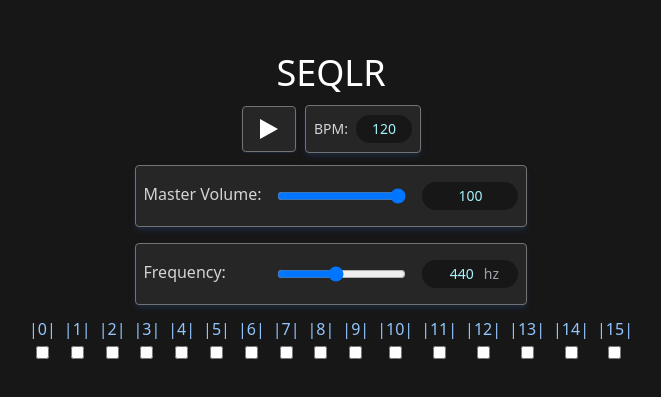
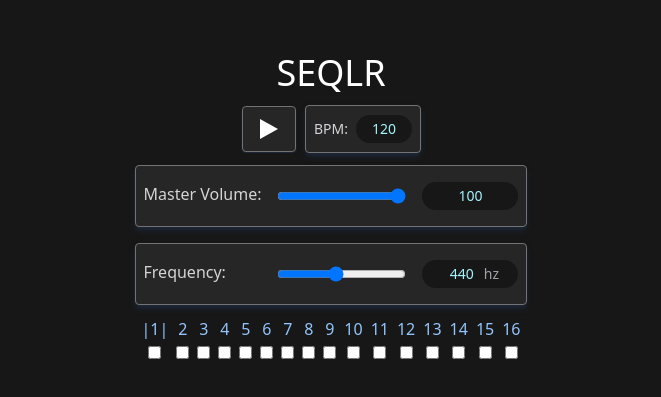
Before and after one commit to wjeffreys96/seqlr, a React (Vite) app: page / in a window 1280 px wide. Shown: the part 191-588 px from the top of the page, without its empty margins (309-970 px from the left). Built offline with nearby package versions, Linux system fonts and the light colour scheme.

Commit message:
change currentNote to state, lift to App

```diff
--- a/src/App.tsx
+++ b/src/App.tsx
@@ -7,6 +7,7 @@ import Scheduler from "./components/Scheduler";
 import Sequencer from "./components/Sequencer";
 import { cn } from "./utils/cn";
 import { Button } from "./components/ui/MovingBorder";
+
 
 export default function App() {
   // console.log("Rendering App...");
@@ -18,6 +19,7 @@ export default function App() {
   const freqRef = useRef<HTMLInputElement>(null);
   const [freqVal, setFreqVal] = useState<number>(440);
   const [selectedBoxes, setSelectedBoxes] = useState<any>([]); // TODO set type
+  const [currentNote, setCurrentNote] = useState<number>(0);
 
   const handleMasterVolChange = (values: {
     position: number;
@@ -83,7 +85,12 @@ export default function App() {
               {!masterPlaying ? <PlayIcon /> : <StopIcon />}
             </Button>
             <div className={schedulerStyles}>
-              <Scheduler freqVal={freqVal} />
+              <Scheduler
+                currentNote={currentNote}
+                setCurrentNote={setCurrentNote}
+                selectedBoxes={selectedBoxes}
+                freqVal={freqVal}
+              />
             </div>
           </div>
 
@@ -102,7 +109,11 @@ export default function App() {
               <LogSlider options={FreqSliderOpts} />
             </div>
           </div>
-          <Sequencer selectedBoxes={selectedBoxes} setSelectedBoxes={setSelectedBoxes} />
+          <Sequencer
+            currentNote={currentNote}
+            selectedBoxes={selectedBoxes}
+            setSelectedBoxes={setSelectedBoxes}
+          />
         </main>
       ) : (
         <h1 className="text-4xl">Loading...</h1>
--- a/src/components/Scheduler.tsx
+++ b/src/components/Scheduler.tsx
@@ -1,15 +1,32 @@
-import { useContext, useEffect, useRef, useState } from "react";
+import {
+  Dispatch,
+  SetStateAction,
+  useContext,
+  useEffect,
+  useRef,
+  useState,
+} from "react";
 import { audioCtx, AudioContextType } from "../AudioContext";
 
 let timerID: number;
 
-export default function Scheduler({ freqVal }: { freqVal: number }) {
+export default function Scheduler({
+  freqVal,
+  selectedBoxes,
+  currentNote,
+  setCurrentNote,
+}: {
+  freqVal: number;
+  selectedBoxes: [{ id: number }];
+  currentNote: number;
+  setCurrentNote: Dispatch<SetStateAction<number>>;
+}) {
   // console.log("Rendering Scheduler...");
   const actx = useContext<AudioContextType>(audioCtx);
   const { state, playTone } = actx;
   const { masterPlaying, engine } = state;
 
-  let currentNote: number = 0;
+  // let currentNote: number = 0;
   let lookahead = 25; // How frequently to call scheduling function (ms)
   let scheduleAheadTime = 0.1; // How far ahead to schedule audio (sec)
   let nextNoteTime: number; // When next note is due
@@ -28,19 +45,26 @@ export default function Scheduler({ freqVal }: { freqVal: number }) {
     // Advance current note and time by a 16th note
     const secondsPerBeat = 60.0 / stateRef.current.tempo;
     nextNoteTime += secondsPerBeat;
-    currentNote++; // increment beat counter
+    setCurrentNote(currentNote++); // increment beat counter
     if (currentNote === 16) {
       currentNote = 0;
     } // wrap to zero
   };
 
   const scheduleNote = (time: number) => {
-    playTone({
-      type: "sine",
-      freq: stateRef.current.freq,
-      duration: 0.1,
-      time,
+    // Check if the current note is selected to be played by the sequencer
+    const isSelectedInSequencer = selectedBoxes.find((objs) => {
+      return objs.id === currentNote;
     });
+
+    if (isSelectedInSequencer) {
+      playTone({
+        type: "sine",
+        freq: stateRef.current.freq,
+        duration: 0.1,
+        time,
+      });
+    }
   };
 
   const scheduler = () => {
@@ -54,7 +78,7 @@ export default function Scheduler({ freqVal }: { freqVal: number }) {
   };
 
   const play = () => {
-    currentNote = 0;
+    setCurrentNote(0);
     nextNoteTime = engine.currentTime;
     scheduler();
   };
@@ -72,6 +96,10 @@ export default function Scheduler({ freqVal }: { freqVal: number }) {
   useEffect(() => {
     stateRef.current = { tempo, freq: freqVal };
   }, [tempo, freqVal]);
+
+  useEffect(() => {
+    console.log(selectedBoxes);
+  }, [selectedBoxes]);
 
   return (
     <form
--- a/src/components/Sequencer.tsx
+++ b/src/components/Sequencer.tsx
@@ -1,12 +1,14 @@
-import { Dispatch, SetStateAction, useEffect } from "react";
+import { Dispatch, SetStateAction } from "react";
 import { cn } from "../utils/cn";
 
 export default function Sequencer({
   selectedBoxes,
   setSelectedBoxes,
+  currentNote,
 }: {
   selectedBoxes: [];
   setSelectedBoxes: Dispatch<SetStateAction<any>>;
+  currentNote: number;
 }) {
   const inputsArr: { id: number }[] = [];
   for (let index = 0; index < 16; index++) {
@@ -24,10 +26,6 @@ export default function Sequencer({
     }
   };
 
-  useEffect(() => {
-    console.log(selectedBoxes);
-  }, [selectedBoxes]);
-
   const containerStyles = cn("flex", "gap-2");
   const checkboxStyles = cn("flex", "text-center", "text-blue-300", "flex-col");
 
@@ -36,7 +34,7 @@ export default function Sequencer({
       {inputsArr.map(function (obj: { id: number }) {
         return (
           <div key={obj.id} className={checkboxStyles}>
-            |{obj.id}|
+            {obj.id === currentNote ? <span>|{obj.id + 1}|</span> : <span>{obj.id + 1}</span> }
             <div>
               <input
                 id={String(obj.id)}
```
